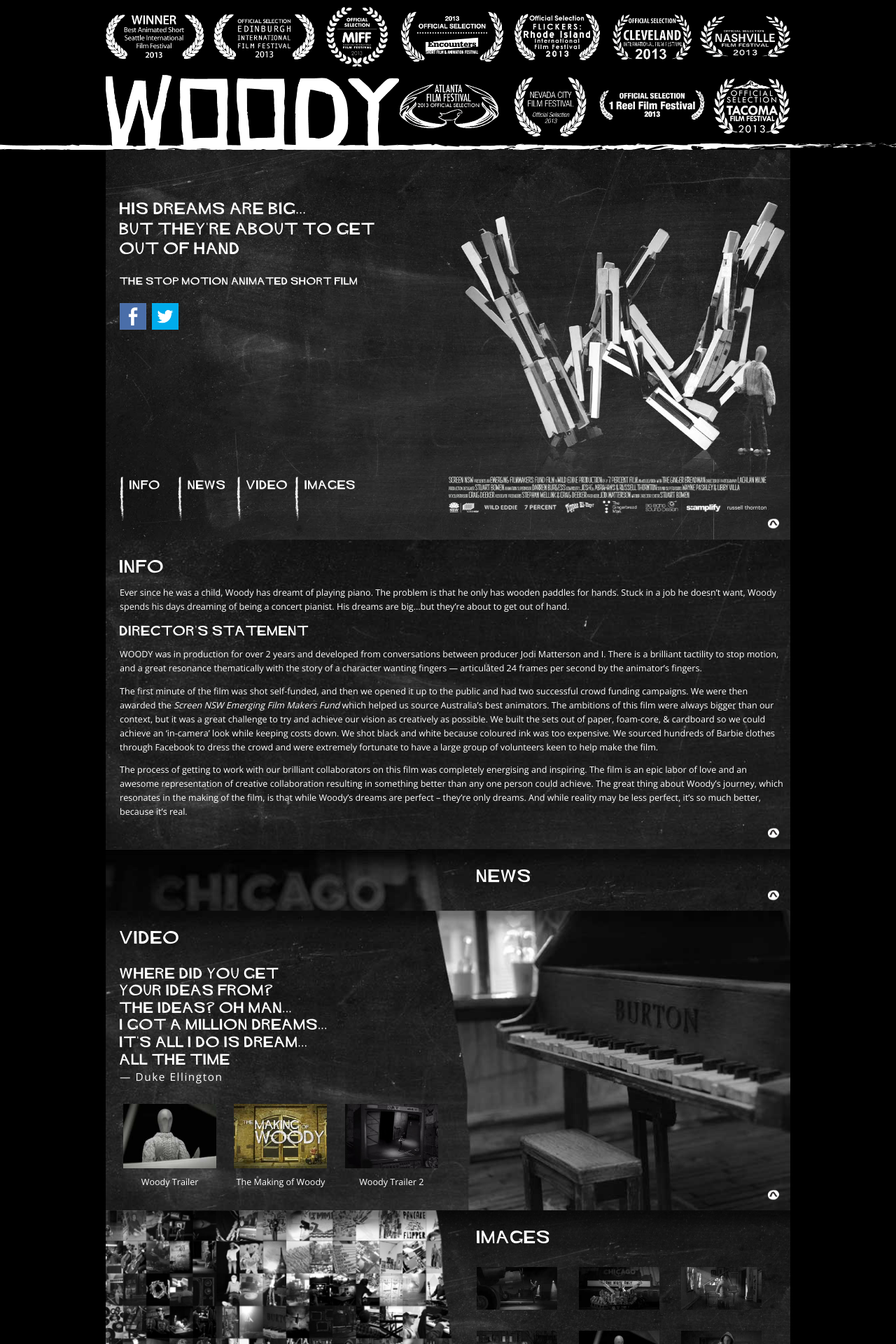
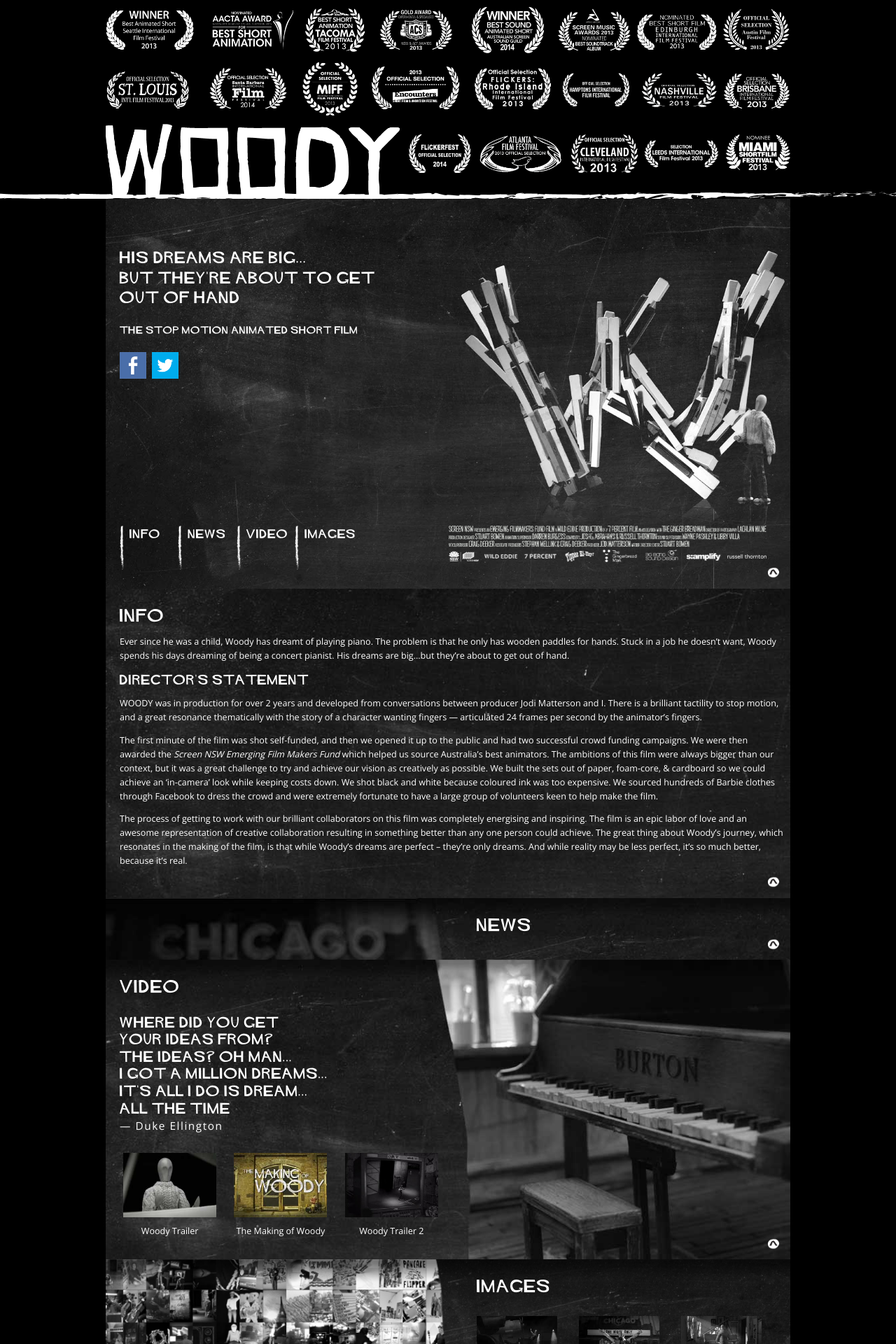
Before and after one commit to woodyshortfilm/woodyshortfilm.github.io, a Jekyll site: the page built from index.html, in a window 1280 px wide. Shown: the top 1920 px of the page at 70% size. Built offline with Jekyll 4.4.1, drawn with Linux system fonts in a browser that asks for light colours; nearby versions of some CDN libraries; comment, search, counter and statistics services are not loaded.

Commit message:
Update header image.

```diff
--- a/css/main.css
+++ b/css/main.css
@@ -76,11 +76,11 @@ a:hover, a:active {
 header #masthead {
   display: inline-block;
   width: 978px;
-  height: 202px;
+  height: 272px;
   padding: 0px;
   margin-top: 10px;
   background-image: url('/img/header-desktop.png');
-  background-size: 978px 202px;
+  background-size: 978px 272px;
   background-repeat: no-repeat;
 }
 @media all and (max-width: 568px) { /* Mobile */
```
Also changed, not shown: img/header-desktop.png.
